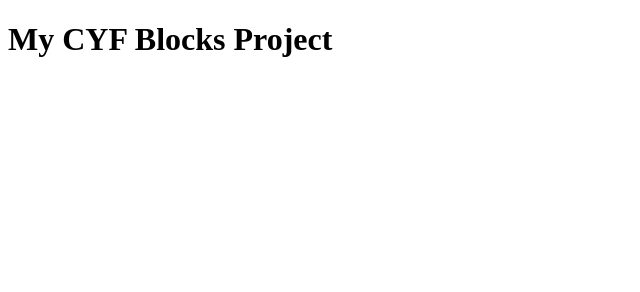
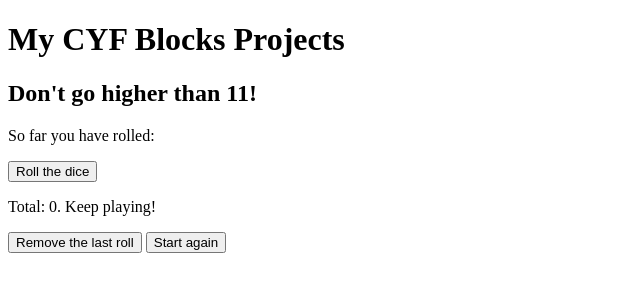
Before and after one commit to jenevans937/CYF-Blocks-Fundamentals, a plain HTML site: page index.html in a window 1280 px wide. Shown: the whole page, without its empty margins (0-640 px from the left). Drawn offline with Linux system fonts and the light colour scheme.

Commit message:
Update index.html

```diff
--- a/index.html
+++ b/index.html
@@ -9,9 +9,16 @@
         <link rel="stylesheet" href="">
     </head>
     <body>
-        <h1>My CYF Blocks Project</h1>
+        <h1>My CYF Blocks Projects</h1>
+        <!-- maybe add a table of contents here...? -->
+        <h2>Don't go higher than 11!</h2>
         <!-- in the space below here you should paste the 'Static HTML' from your CYF Blocks project page -->
-
+        <p>So far you have rolled:</p>
+        <ul id="list"></ul>
+        <button id="button_roll">Roll the dice</button>
+        <p>Total: <span id="total">0</span>. <span id="info">Keep playing!</span></p>
+        <button id="button_remove">Remove the last roll</button>
+        <button id="button_restart">Start again</button>
         <!----->
         <script src="script.js"></script>
     </body>
```
